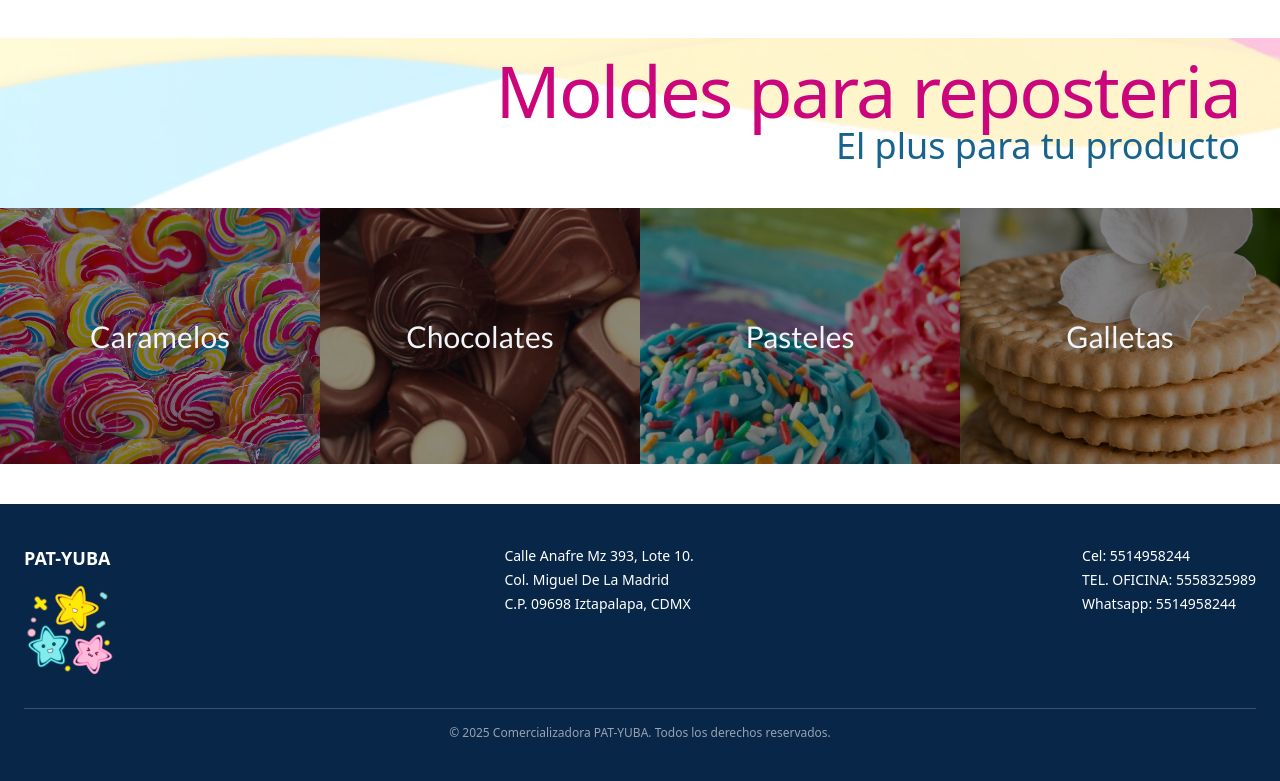
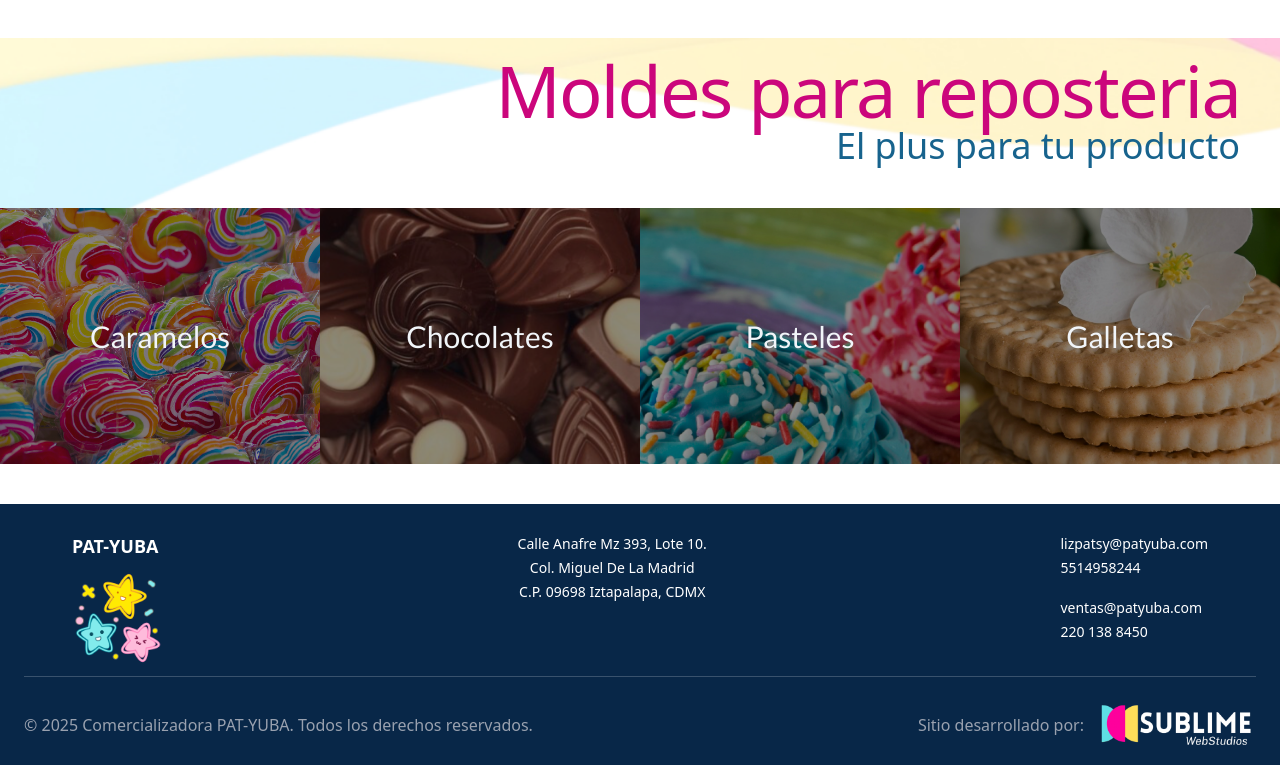
Before and after one commit to JesusPineda29/Patyuba, a React (Vite) app: page /productos in a window 1280 px wide. Shown: the part 2770-3551 px from the top of the page. Built offline with nearby package versions, Linux system fonts and the light colour scheme; a web font is replaced by a local one.

Commit message:
patyuba v2 termiando

```diff
--- a/src/Footer.tsx
+++ b/src/Footer.tsx
@@ -1,17 +1,17 @@
-// components/Footer.tsx
-
  import React from 'react'
 
 const Footer: React.FC = () => {
   return (
-    <footer className="bg-[#082748] text-white px-6 py-10 text-sm">
-      <div className="max-w-7xl mx-auto flex flex-col md:flex-row justify-between gap-8">
-
+    <footer className="bg-[#082748] text-white px-6 pt-7 pb-4 text-lg">
+      <div className="max-w-7xl mx-auto">
+        {/* Contenido principal del footer */}
+        <div className="flex flex-col md:flex-row justify-between items-start gap-8 mb-8 md:px-8">
           {/* Logo e ilustración */}
-        <a href="#inicio" className="block h-full">
-          <div className="flex flex-col items-start gap-3 h-full">
+          <div className="flex-shrink-0 md:ml-4">
+            <a href="#inicio" className="block">
+              <div className="flex flex-col items-start gap-3">
                 <h2 className="text-lg font-semibold">PAT-YUBA</h2>
-            <div className="flex-grow w-23 max-h-27">
+                <div className="w-23 max-h-10">
                   <img
                     src="/star.png"
                     alt="Estrella azul"
@@ -20,31 +20,49 @@ const Footer: React.FC = () => {
                 </div>
               </div>
             </a>
-
-
-        {/* Menú */}
-
-
-
+          </div>
           {/* Dirección */}
-        <div className="text-sm leading-6">
+          <div className="text-sm leading-6 flex-1 md:text-center">
             <p>Calle Anafre Mz 393, Lote 10.</p>
             <p>Col. Miguel De La Madrid</p>
             <p>C.P. 09698 Iztapalapa, CDMX</p>
           </div>
-
           {/* Contacto */}
-        <div className="text-sm leading-6">
-          <p>Cel: 5514958244</p>
-          <p>TEL. OFICINA: 5558325989</p>
-          <p>Whatsapp: 5514958244</p>
+          <div className="text-sm leading-6 flex-shrink-0 md:mr-4">
+            <p>lizpatsy@patyuba.com</p>
+            <p>5514958244</p>
+            <div className="my-4" />
+            <p>ventas@patyuba.com</p>
+            <p>220 138 8450</p>
           </div>
         </div>
-
-      <div className="border-t border-white/20 mt-8 pt-4 text-center text-xs text-gray-400">
+        {/* Línea divisoria */}
+        <div className="border-t border-white/20 pt-6">
+          {/* Footer inferior */}
+          <div className="flex flex-col md:flex-row justify-between items-center gap-4">
+            {/* Copyright */}
+            <div className="text-base text-gray-400 text-center md:text-left">
               © {new Date().getFullYear()} Comercializadora PAT-YUBA. Todos los derechos reservados.
             </div>
-
+            {/* Información del desarrollador */}
+            <div className="flex items-center gap-3 text-base text-gray-400">
+              <span>Sitio desarrollado por:</span>
+              <a
+                href="#"
+                className="flex items-center gap-2 hover:text-white transition-colors"
+                target="_blank"
+                rel="noopener noreferrer"
+              >
+                <img
+                  src="/sublime.png"
+                  alt="Logo del desarrollador"
+                  className="w-40 object-contain hover:scale-105 transition-transform"
+                />
+              </a>
+            </div>
+          </div>
+        </div>
+      </div>
     </footer>
   )
 }
--- a/src/carrusel.tsx
+++ b/src/carrusel.tsx
@@ -1,10 +1,20 @@
 import { useState, useEffect } from 'react';
 import { ChevronLeft, ChevronRight } from 'lucide-react';
+import { useNavigate } from 'react-router-dom';
 
 const HeroCarousel = () => {
+  const navigate = useNavigate();
   const [currentSlide, setCurrentSlide] = useState(0);
   const [isTransitioning, setIsTransitioning] = useState(false);
   const [direction, setDirection] = useState('next');
+
+  const handleProductosClick = () => {
+    navigate('/productos');
+    // Hacer scroll al inicio después de la navegación
+    setTimeout(() => {
+      window.scrollTo({ top: 0, behavior: 'smooth' });
+    }, 100);
+  };
 
   const slides = [
     {
@@ -12,7 +22,7 @@ const HeroCarousel = () => {
       title: "El color que necesita",
       subtitle: "PATYUBA se lo brinda",
       description: "Tu proveedor confiable de materias primas",
-      highlight: "Calidad y cumplimiento garantizados",
+      highlight: "Calidad y cumplimiento garantizados.",
       backgroundImage: "pinkHeroCut.png",
       buttonText: "Conoce nuestros productos"
     },
@@ -20,7 +30,7 @@ const HeroCarousel = () => {
       id: 2,
       title: "Servicio personalizado",
       subtitle: "para cada cliente",
-      description: "Experiencia y confianza en cada entrega",
+      description: "Experiencia y confianza en cada entrega.",
       highlight: "",
       backgroundImage: "/blueHeroCut.png",
       buttonText: "Conoce nuestros productos"
@@ -30,7 +40,7 @@ const HeroCarousel = () => {
       title: "Lo que necesitas,",
       subtitle: "como lo necesitas",
       description: "Soluciones adaptadas a tus necesidades",
-      highlight: "Asesoría técnica especializada",
+      highlight: "Asesoría técnica especializada.",
       backgroundImage: "redHeroCut.jpg",
       buttonText: "Conoce nuestros productos"
     },
@@ -38,25 +48,25 @@ const HeroCarousel = () => {
       id: 4,
       title: "Más que ingredientes,",
       subtitle: "te damos experiencias",
-      description: "Respondemos ágilmente a tus necesidades",
+      description: "Respondemos ágilmente a tus necesidades.",
       highlight: "",
       backgroundImage: "/greenHeroCut.png",
       buttonText: "Conoce nuestros productos"
     },
     {
       id: 5,
-      title: "Te damos más que ingredientes:",
-      subtitle: "te damos experiencias",
-      description: "Respondemos agilmente a tus necesidades",
+      title: "Trabajamos para ",
+      subtitle: "que tu producto brille",
+      description: "Precios justos y servicio que te acompaña.",
       highlight: "",
       backgroundImage: "/purpleHero.png",
       buttonText: "Conoce nuestros productos"
     },
     {
       id: 6,
-      title: "Te damos más que ingredientes:",
-      subtitle: "te damos experiencias",
-      description: "Respondemos agilmente a tus necesidades",
+      title: "Damos color",
+      subtitle: "y valor a tus ideas",
+      description: "Asesoría técnica especializada.",
       highlight: "",
       backgroundImage: "/yellowHero.jpg",
       buttonText: "Conoce nuestros productos"
@@ -163,12 +173,14 @@ const HeroCarousel = () => {
                 {slides[currentSlide].highlight}
               </p>
 
-              <button className={`bg-white text-gray-900 px-8 py-4 rounded-full text-lg font-semibold hover:bg-gray-100 transition-all duration-500 hover:scale-105 transform shadow-2xl hover:shadow-3xl ${isTransitioning
-                ? direction === 'next'
-                  ? 'opacity-0 transform translate-x-full'
-                  : 'opacity-0 transform -translate-x-full'
-                : 'opacity-100 transform translate-x-0'
-                }`} style={{ transitionDelay: '0.25s' }}>
+              <button
+                onClick={handleProductosClick}
+                className={`bg-white text-gray-900 px-8 py-4 rounded-full text-lg font-semibold hover:bg-gray-100 transition-all duration-500 hover:scale-105 transform shadow-2xl hover:shadow-3xl cursor-pointer ${isTransitioning
+                  ? direction === 'next'
+                    ? 'opacity-0 transform translate-x-full'
+                    : 'opacity-0 transform -translate-x-full'
+                  : 'opacity-100 transform translate-x-0'
+                  }`} style={{ transitionDelay: '0.25s' }}>
                 {slides[currentSlide].buttonText}
               </button>
             </div>
```
Also changed, not shown: public/sublime.png (added). Lines whose indentation alone changed are shown as unchanged.
